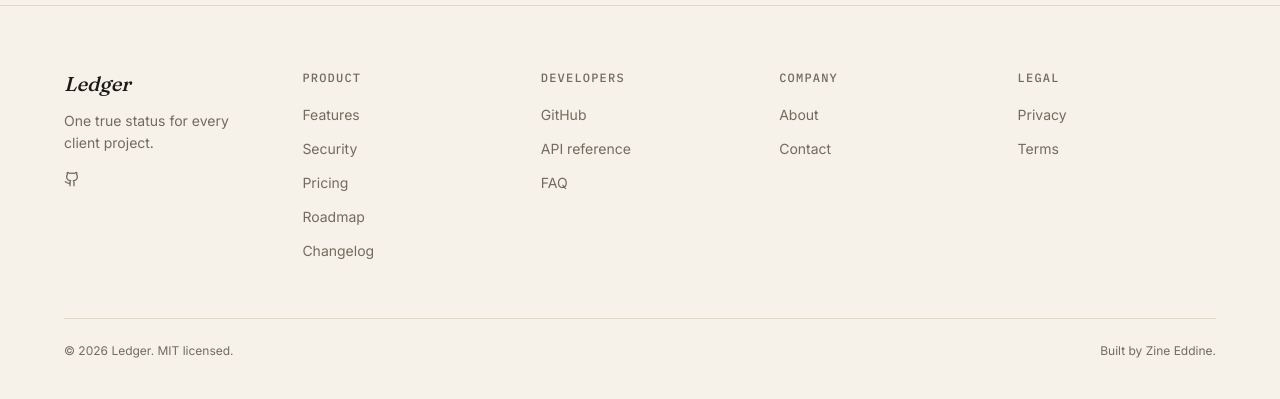
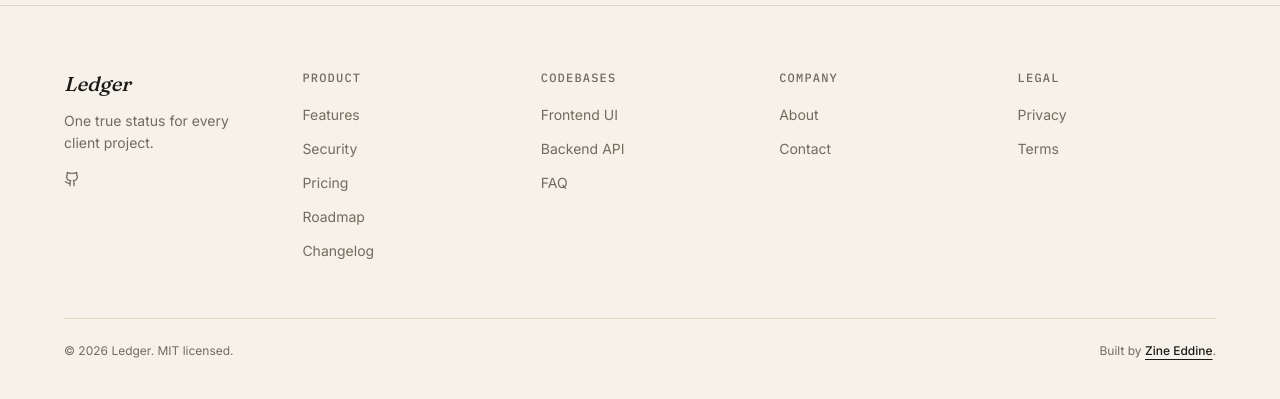
Before and after one commit to xCyberpunkx/ledger-frontend, a Next.js app: page /terms in a window 1280 px wide. Shown: the part 1543-1942 px from the top of the page. Built offline with nearby package versions, Linux system fonts and the light colour scheme; no server answers.

Commit message:
updated github links

```diff
--- a/src/components/landing/DeveloperSection.tsx
+++ b/src/components/landing/DeveloperSection.tsx
@@ -61,21 +61,23 @@
 
           <div className="mt-9 flex flex-wrap gap-3">
             <a
-              href="https://github.com"
+              href="https://github.com/xCyberpunkx/ledger-frontend"
               target="_blank"
               rel="noreferrer"
               className={`flex items-center gap-2 rounded-full bg-paper px-5 py-2.5 text-sm font-semibold text-ink transition hover:bg-paper-dim ${focusRing}`}
             >
-              <Github className="h-4 w-4" /> View on GitHub
+              <Github className="h-4 w-4" /> Frontend Repo
             </a>
             <a
-              href="#roadmap"
-              className={`flex items-center gap-2 rounded-full border border-paper/20 px-5 py-2.5 text-sm font-semibold text-paper/80 transition hover:bg-paper/5 ${focusRing}`}
+              href="https://github.com/xCyberpunkx/ledger-backend"
+              target="_blank"
+              rel="noreferrer"
+              className={`flex items-center gap-2 rounded-full bg-paper px-5 py-2.5 text-sm font-semibold text-ink transition hover:bg-paper-dim ${focusRing}`}
             >
-              <ScrollText className="h-4 w-4" /> Roadmap
+              <Github className="h-4 w-4" /> Backend Repo
             </a>
             <a
-              href="https://github.com"
+              href="https://github.com/xCyberpunkx/ledger-backend"
               target="_blank"
               rel="noreferrer"
               className={`flex items-center gap-2 rounded-full border border-paper/20 px-5 py-2.5 text-sm font-semibold text-paper/80 transition hover:bg-paper/5 ${focusRing}`}
--- a/src/components/landing/Footer.tsx
+++ b/src/components/landing/Footer.tsx
@@ -13,10 +13,10 @@
     ],
   },
   {
-    heading: "Developers",
+    heading: "Codebases",
     links: [
-      { label: "GitHub", href: "https://github.com", external: true },
-      { label: "API reference", href: "/#developers" },
+      { label: "Frontend UI", href: "https://github.com/xCyberpunkx/ledger-frontend", external: true },
+      { label: "Backend API", href: "https://github.com/xCyberpunkx/ledger-backend", external: true },
       { label: "FAQ", href: "/#faq" },
     ],
   },
@@ -49,15 +49,17 @@
             <p className="mt-3 max-w-[20ch] text-sm leading-relaxed text-muted">
               One true status for every client project.
             </p>
+            <div className="mt-4 flex gap-3">
               <a
-              href="https://github.com"
+                href="https://github.com/xCyberpunkx/ledger-frontend"
                 target="_blank"
                 rel="noreferrer"
-              aria-label="Ledger on GitHub"
-              className={`mt-4 inline-flex text-muted hover:text-ink ${focusRing}`}
+                aria-label="Ledger Frontend on GitHub"
+                className={`text-muted hover:text-ink ${focusRing}`}
               >
                 <Github className="h-4 w-4" />
               </a>
+            </div>
           </div>
 
           {columns.map((col) => (
@@ -91,7 +93,18 @@
 
         <div className="mt-14 flex flex-wrap items-center justify-between gap-4 border-t border-border pt-6 text-xs text-muted">
           <span>&copy; {new Date().getFullYear()} Ledger. MIT licensed.</span>
-          <span>Built by Zine Eddine.</span>
+          <span>
+            Built by{" "}
+            <a
+              href="https://zineddine.vercel.app/"
+              target="_blank"
+              rel="noreferrer"
+              className={`font-medium text-ink underline underline-offset-4 hover:text-moss ${focusRing}`}
+            >
+              Zine Eddine
+            </a>
+            .
+          </span>
         </div>
       </div>
     </footer>
--- a/src/components/landing/Navbar.tsx
+++ b/src/components/landing/Navbar.tsx
@@ -75,10 +75,10 @@
 
         <div className="hidden items-center gap-3 lg:flex">
           <a
-            href="https://github.com"
+            href="https://github.com/xCyberpunkx/ledger-frontend"
             target="_blank"
             rel="noreferrer"
-            aria-label="Ledger on GitHub"
+            aria-label="Ledger Frontend on GitHub"
             className={`text-muted hover:text-ink ${focusRing}`}
           >
             <Github className="h-4 w-4" />
```
Lines whose indentation alone changed are shown as unchanged.
